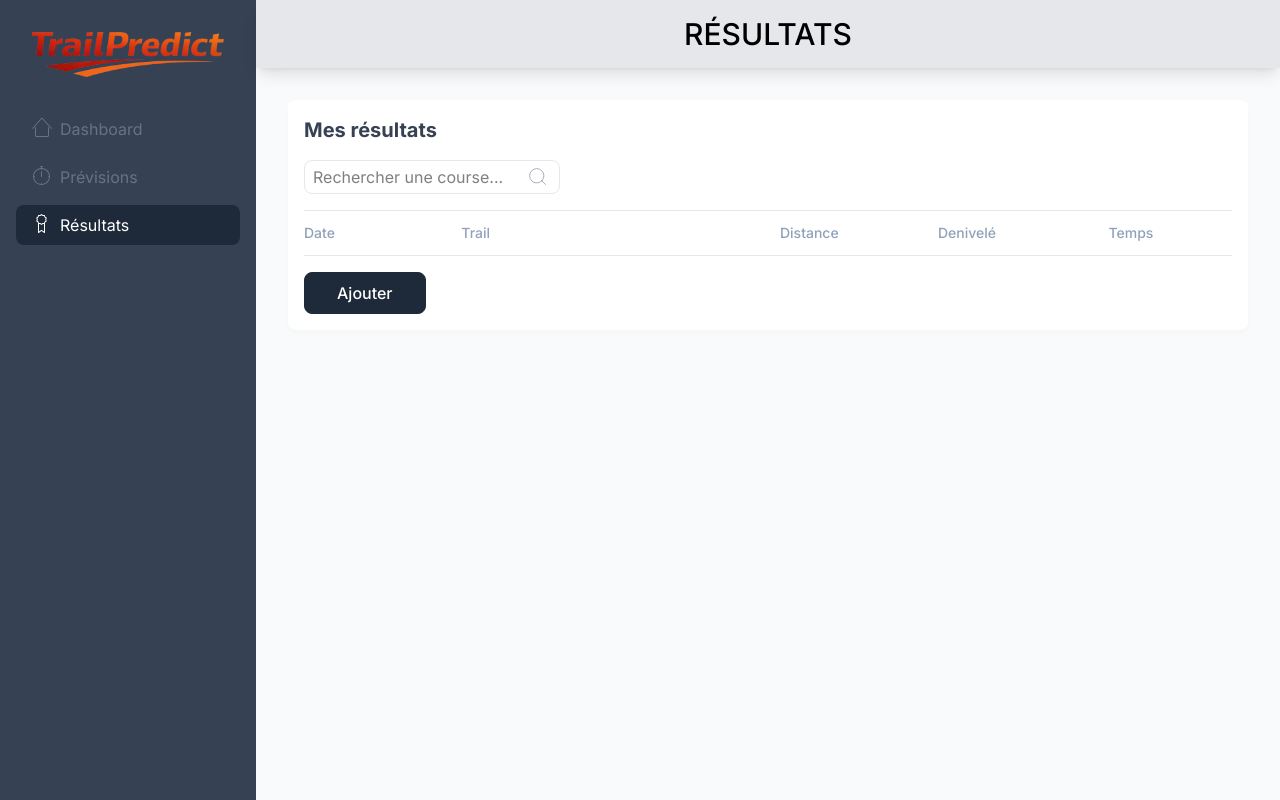
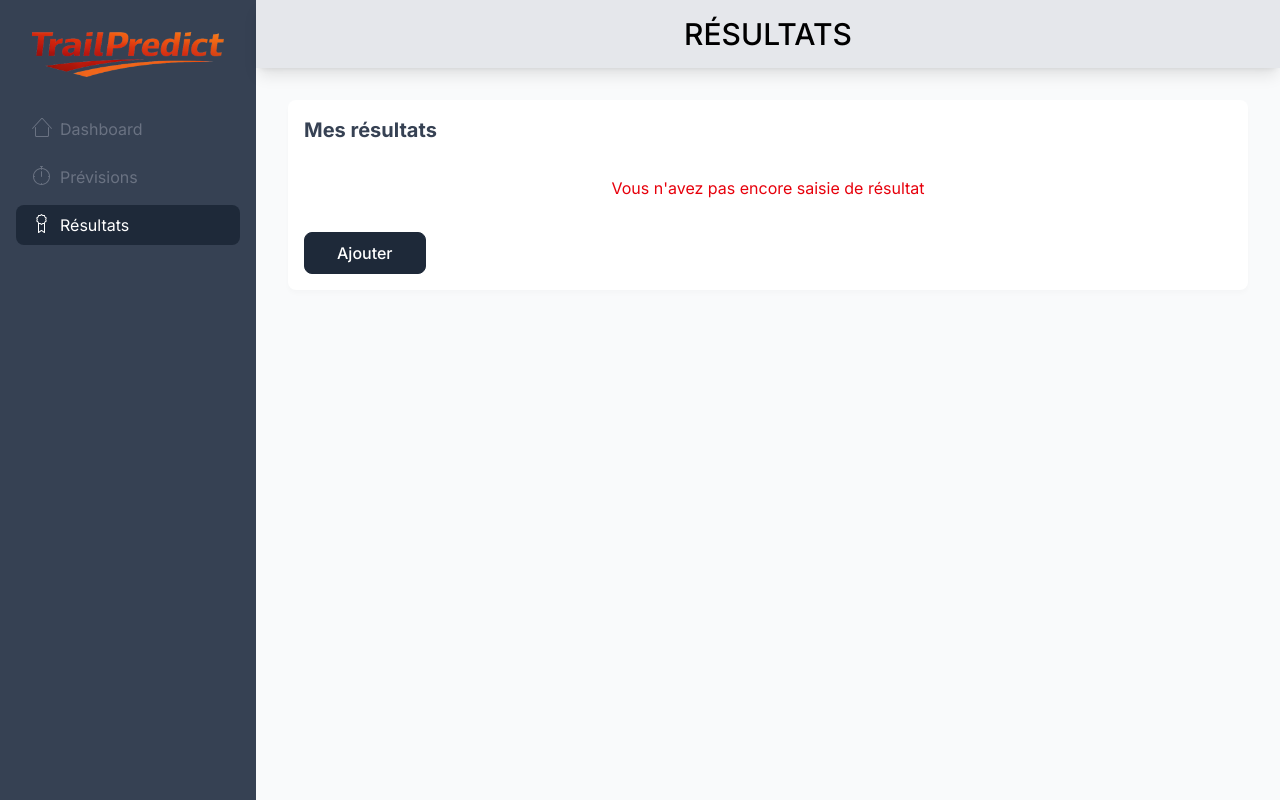
Before and after one commit to Lioperraud/trailpredict, a React (Vite) app: page /resultats in a window 1280 px wide. Built offline with nearby package versions, Linux system fonts and the light colour scheme.

Commit message:
Gestion de l'affichage si aucun résultat

```diff
--- a/src/components/ResultatList.jsx
+++ b/src/components/ResultatList.jsx
@@ -43,6 +43,8 @@ function ResultatList() {
 
   return (
     <>
+      {resultats.length > 0 ? (
+        <>
           <InputSearch
             search={search}
             onchange={(e) => setSearch(e.target.value)}
@@ -58,6 +60,12 @@ function ResultatList() {
               />
             ))}
           </ListTable>
+        </>
+      ) : (
+        <p className="text-center p-4 text-red-600 w-full">
+          Vous n'avez pas encore saisie de résultat
+        </p>
+      )}
       <ButtonPrimary libelle="Ajouter" onclick={handleAdd} />
       {addResultat && (
         <Modal onclickclose={() => setAddResultat(false)}>
```
Lines whose indentation alone changed are shown as unchanged.
